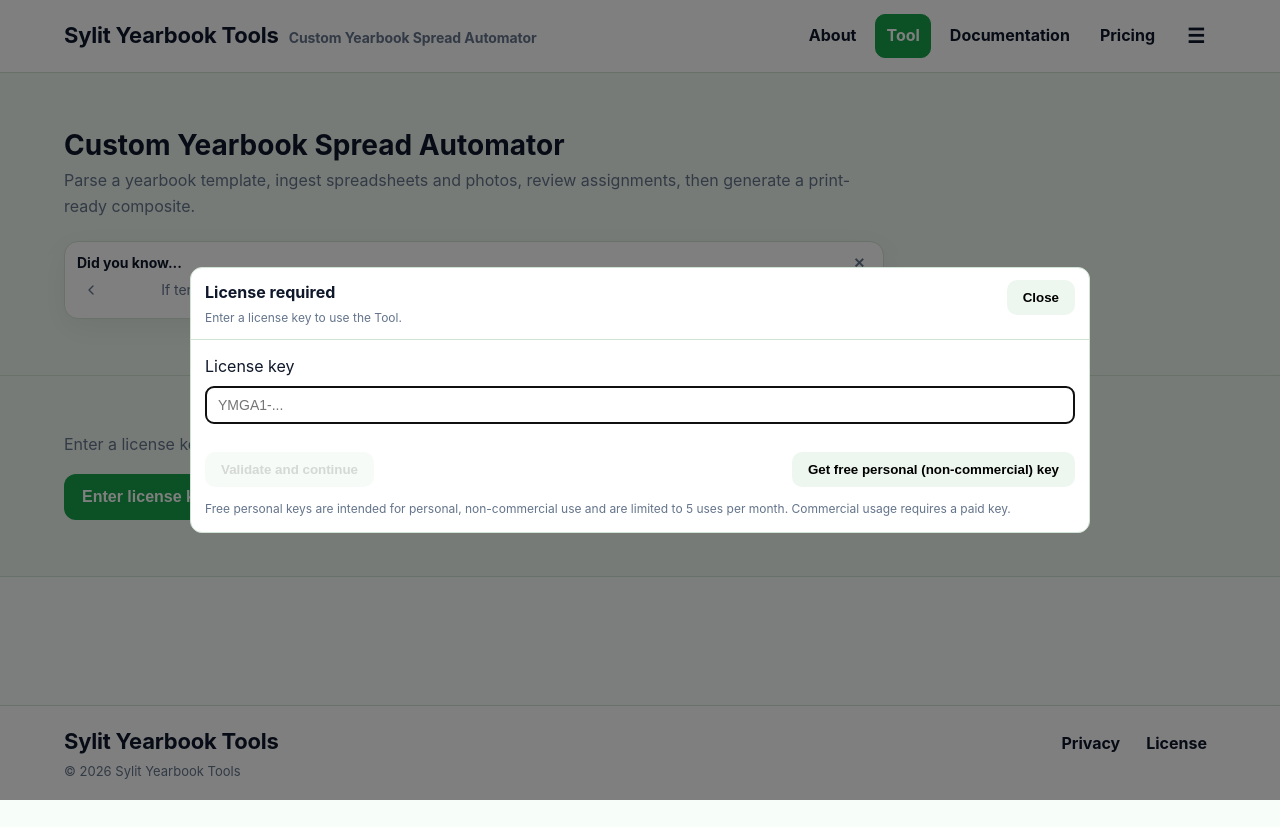
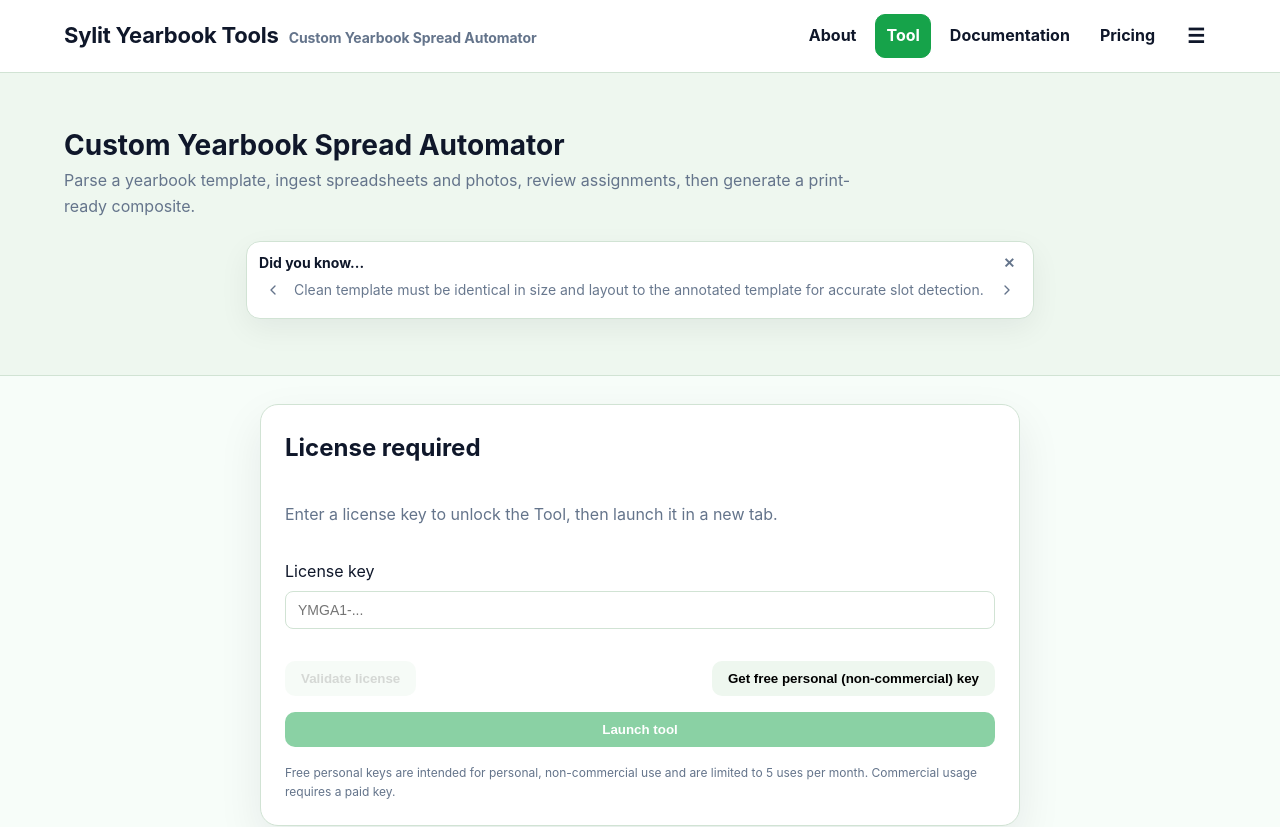
Before and after one commit to Sighton-GH/YearbookAutomator, a React (Vite) app in the folder web/: page /tool in a window 1280 px wide. Shown: the top 827 px of the page. Before the commit the page ends 800 px from the top, so only its background shows below. Built offline with nearby package versions, Linux system fonts and the light colour scheme.

Commit message:
feat: Refactor routing and license validation for Tool page; update styles and add ToolAppPage component

```diff
--- a/web/src/App.tsx
+++ b/web/src/App.tsx
@@ -1110,9 +1110,9 @@
 
       // Only auto-restore when starting fresh (avoid clobbering in-flight UI state).
       if (saved && !(workspaceId || templateId || people.length || slots.length)) {
-        // Allow deep-linking: if /tool?step=N is present, prefer that over the saved step.
+        // Allow deep-linking: if /app?step=N is present, prefer that over the saved step.
         const urlStep =
-          typeof window !== "undefined" && window.location.pathname === "/tool"
+          typeof window !== "undefined" && window.location.pathname === "/app"
             ? parseStepFromSearch(window.location.search)
             : null;
 
@@ -1198,10 +1198,10 @@
     // eslint-disable-next-line react-hooks/exhaustive-deps
   }, []);
 
-  // URL -> state: allow /tool?step=N to jump to a step (and restore after navigating back).
+  // URL -> state: allow /app?step=N to jump to a step (and restore after navigating back).
   useEffect(() => {
     if (!didRestoreSession) return;
-    if (location.pathname !== "/tool") return;
+    if (location.pathname !== "/app") return;
 
     const urlStep = parseStepFromSearch(location.search);
     if (urlStep == null) return;
@@ -1211,7 +1211,7 @@
 
   // State -> URL: keep ?step= in sync (without spamming history).
   useEffect(() => {
-    if (location.pathname !== "/tool") return;
+    if (location.pathname !== "/app") return;
     const current = parseStepFromSearch(location.search);
     if (current === activeStep) return;
 
@@ -1816,12 +1816,12 @@
     if (typeof window === "undefined") return;
 
     const onSave = () => {
-      if (window.location.pathname !== "/tool") return;
+      if (window.location.pathname !== "/app") return;
       saveConfigActionRef.current?.();
     };
 
     const onUpload = () => {
-      if (window.location.pathname !== "/tool") return;
+      if (window.location.pathname !== "/app") return;
       uploadConfigActionRef.current?.();
     };
 
--- a/web/src/SiteShell.tsx
+++ b/web/src/SiteShell.tsx
@@ -6,34 +6,31 @@
 import { LicensePage } from "./pages/LicensePage";
 import { PrivacyPage } from "./pages/PrivacyPage";
 import { PricingPage } from "./pages/PricingPage";
+import { ToolAppPage } from "./pages/ToolAppPage";
 import { ToolPage } from "./pages/ToolPage";
 
 export default function SiteShell() {
   const location = useLocation();
-  const inTool = location.pathname === "/tool";
+  const inApp = location.pathname === "/app";
+
+  if (inApp) {
+    return <ToolAppPage />;
+  }
 
   return (
     <div className="ss-shell">
       <SiteTopBar />
       <main className="ss-main">
-        {/* Keep Tool mounted so progress/state doesn't reset when navigating. */}
-        <div hidden={!inTool}>
-          <ToolPage />
-        </div>
-
-        <div hidden={inTool}>
         <Routes>
           <Route path="/" element={<AboutPage />} />
           <Route path="/about" element={<AboutPage />} />
           <Route path="/how-to-use" element={<DocumentationPage />} />
           <Route path="/pricing" element={<PricingPage />} />
-            {/* Tool is rendered above and kept mounted; route exists to prevent catch-all redirect. */}
-            <Route path="/tool" element={<></>} />
+          <Route path="/tool" element={<ToolPage />} />
           <Route path="/license" element={<LicensePage />} />
           <Route path="/privacy" element={<PrivacyPage />} />
           <Route path="*" element={<Navigate to="/" replace />} />
         </Routes>
-        </div>
       </main>
       <SiteFooter />
     </div>
--- a/web/src/layout/SiteTopBar.tsx
+++ b/web/src/layout/SiteTopBar.tsx
@@ -4,7 +4,7 @@
 
 export function SiteTopBar() {
   const location = useLocation();
-  const inTool = location.pathname === "/tool";
+  const inTool = location.pathname === "/app";
 
   const [menuOpen, setMenuOpen] = useState(false);
   const [showLicenseModal, setShowLicenseModal] = useState(false);
--- /dev/null
+++ b/web/src/pages/ToolAppPage.tsx
@@ -0,0 +1,56 @@
+import { useEffect, useState } from "react";
+import { Navigate } from "react-router-dom";
+import App from "../App";
+import { withBase } from "../baseUrl";
+import { getStoredLicenseKey, validateLicenseKey } from "../licensing";
+
+export function ToolAppPage() {
+  const [checking, setChecking] = useState(true);
+  const [valid, setValid] = useState(false);
+
+  useEffect(() => {
+    let active = true;
+    const key = getStoredLicenseKey();
+    if (!key) {
+      setValid(false);
+      setChecking(false);
+      return;
+    }
+
+    (async () => {
+      try {
+        const res = await validateLicenseKey(key);
+        if (!active) return;
+        setValid(Boolean(res.valid));
+      } catch {
+        if (!active) return;
+        setValid(false);
+      } finally {
+        if (!active) return;
+        setChecking(false);
+      }
+    })();
+
+    return () => {
+      active = false;
+    };
+  }, []);
+
+  if (!checking && !valid) return <Navigate to="/tool" replace />;
+
+  return (
+    <div className="app-shell">
+      <div className="app-return-bar">
+        <div className="app-return-inner">
+          <span className="app-title">Custom Yearbook Spread Automator</span>
+          <a className="app-return-link" href={withBase("/")}>Back to main website</a>
+        </div>
+      </div>
+      {checking ? (
+        <div className="app-loading">Validating license…</div>
+      ) : (
+        <App embedded />
+      )}
+    </div>
+  );
+}
--- a/web/src/pages/ToolPage.tsx
+++ b/web/src/pages/ToolPage.tsx
@@ -1,6 +1,6 @@
 import { useEffect, useMemo, useState } from "react";
-import App from "../App";
 import { TipsBox } from "../components/TipsBox";
+import { withBase } from "../baseUrl";
 import {
   getStoredLicenseKey,
   requestFreePersonalKey,
@@ -13,8 +13,6 @@
   const [valid, setValid] = useState(false);
   const [busy, setBusy] = useState(false);
   const [error, setError] = useState<string>("");
-  const [show, setShow] = useState(true);
-
   const trimmed = useMemo(() => licenseKey.trim(), [licenseKey]);
 
   async function checkKey(key: string) {
@@ -25,7 +23,6 @@
       if (res.valid) {
         setStoredLicenseKey(key);
         setValid(true);
-        setShow(false);
         return;
       }
       setValid(false);
@@ -70,6 +67,7 @@
             print-ready composite.
           </p>
 
+          <div className="tool-tips-center">
             <TipsBox
               tips={[
                 "If template parsing fails, try raising the color tolerance or lowering min-area in Custom options.",
@@ -91,27 +89,16 @@
               ]}
             />
           </div>
+        </div>
       </section>
 
-      {show && !valid && (
-        <div className="modal-backdrop" role="dialog" aria-modal="true" aria-label="Enter license key">
-          <div className="modal">
-            <div className="modal-header">
-              <div className="stack" style={{ gap: 2 }}>
-                <strong>License required</strong>
-                <div className="muted small">Enter a license key to use the Tool.</div>
+      <section className="tool-launch">
+        <div className="tool-launch-card">
+          <div className="stack" style={{ gap: 6 }}>
+            <h2>License required</h2>
+            <p className="muted">Enter a license key to unlock the Tool, then launch it in a new tab.</p>
           </div>
-              <button
-                type="button"
-                onClick={() => {
-                  setShow(false);
-                }}
-                disabled={busy}
-              >
-                Close
-              </button>
-            </div>
-            <div className="modal-body">
+
           <label className="field">
             <span>License key</span>
             <input
@@ -122,50 +109,39 @@
               }}
               placeholder="YMGA1-..."
               disabled={busy}
-                  autoFocus
             />
           </label>
 
           {error && <div className="callout danger">{error}</div>}
+          {valid && <div className="callout success">License approved. You can launch the tool.</div>}
 
-              <div className="actions" style={{ justifyContent: "space-between" }}>
+          <div className="actions tool-launch-actions">
             <button type="button" onClick={() => void checkKey(trimmed)} disabled={busy || !trimmed}>
-                  Validate and continue
+              {busy ? "Validating..." : "Validate license"}
             </button>
             <button type="button" onClick={() => void handleFreeKey()} disabled={busy}>
               Get free personal (non-commercial) key
             </button>
           </div>
 
+          <button
+            type="button"
+            className="primary tool-launch-btn"
+            disabled={!valid}
+            onClick={() => {
+              if (typeof window === "undefined") return;
+              window.open(withBase("app"), "_blank", "noopener,noreferrer");
+            }}
+          >
+            Launch tool
+          </button>
+
           <div className="muted small">
             Free personal keys are intended for personal, non-commercial use and are limited to 5 uses per month.
             Commercial usage requires a paid key.
           </div>
         </div>
-          </div>
-        </div>
-      )}
-
-      {/* Program UI below (embedded: no duplicate title/description; single steps row) */}
-      {valid ? (
-        <App embedded />
-      ) : (
-        <section className="ss-cover">
-          <div className="ss-cover-inner">
-            <p className="ss-cover-subtitle">Enter a license key to unlock the Tool.</p>
-            <div className="ss-hero-actions">
-              <button
-                type="button"
-                className="ss-cta"
-                onClick={() => setShow(true)}
-                disabled={busy}
-              >
-                Enter license key
-              </button>
-            </div>
-          </div>
       </section>
-      )}
     </main>
   );
 }
--- a/web/src/styles.css
+++ b/web/src/styles.css
@@ -888,6 +888,11 @@
   border-color: var(--border-warn);
 }
 
+.callout.success {
+  background: #ecfdf3;
+  border-color: #4ade80;
+}
+
 .warn-icon {
   display: inline-block;
   margin-right: 6px;
@@ -1027,6 +1032,11 @@
 }
 
 /* Tips box (Tool page) */
+.tool-tips-center {
+  display: flex;
+  justify-content: center;
+}
+
 .tips-box {
   margin-top: 22px;
   background: var(--bg-panel);
@@ -2540,3 +2550,77 @@
     transform: translateY(-4px);
   }
 }
+
+/* Full-page tool shell (/app) */
+.app-shell {
+  min-height: 100vh;
+  background: #f7fdf9;
+}
+
+.app-return-bar {
+  position: sticky;
+  top: 0;
+  z-index: 20;
+  background: var(--bg-panel);
+  border-bottom: 1px solid var(--border);
+  padding: 10px 18px;
+}
+
+.app-return-inner {
+  max-width: 1200px;
+  margin: 0 auto;
+  display: flex;
+  align-items: center;
+  justify-content: space-between;
+  gap: 12px;
+}
+
+.app-title {
+  font-weight: 700;
+}
+
+.app-loading {
+  max-width: 1200px;
+  margin: 18px auto 0;
+  padding: 0 24px;
+  color: var(--muted);
+}
+
+.app-return-link {
+  color: var(--accent-strong);
+  font-weight: 700;
+  text-decoration: none;
+}
+
+.app-return-link:hover {
+  text-decoration: underline;
+}
+
+/* Tool launch gate on /tool */
+.tool-launch {
+  padding: 28px 20px 64px;
+  display: flex;
+  justify-content: center;
+}
+
+.tool-launch-card {
+  width: 100%;
+  max-width: 760px;
+  background: var(--bg-panel);
+  border: 1px solid var(--border);
+  border-radius: 18px;
+  padding: 24px;
+  box-shadow: 0 18px 45px rgba(15, 23, 42, 0.08);
+  display: grid;
+  gap: 16px;
+}
+
+.tool-launch-actions {
+  justify-content: space-between;
+  gap: 12px;
+  flex-wrap: wrap;
+}
+
+.tool-launch-btn {
+  width: 100%;
+}
```
Also changed, not shown: 1 other file (tests, documents, lock files or other folders). Lines whose indentation alone changed are shown as unchanged.
